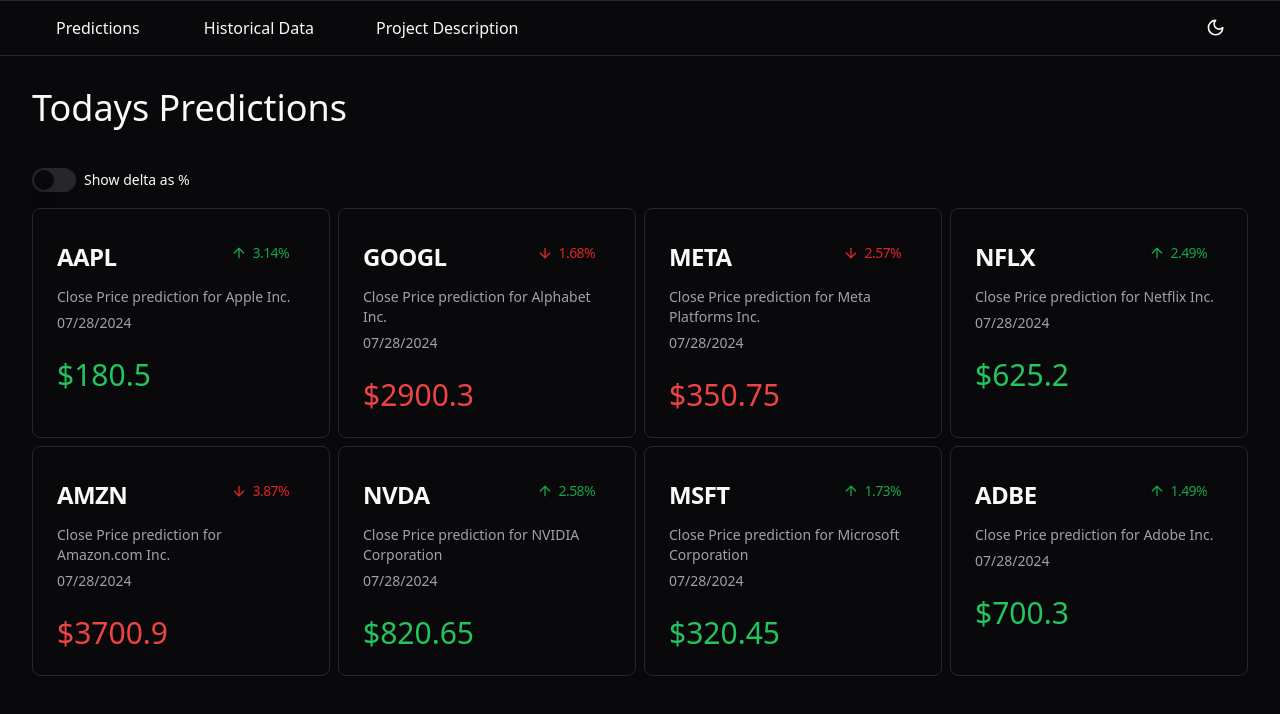
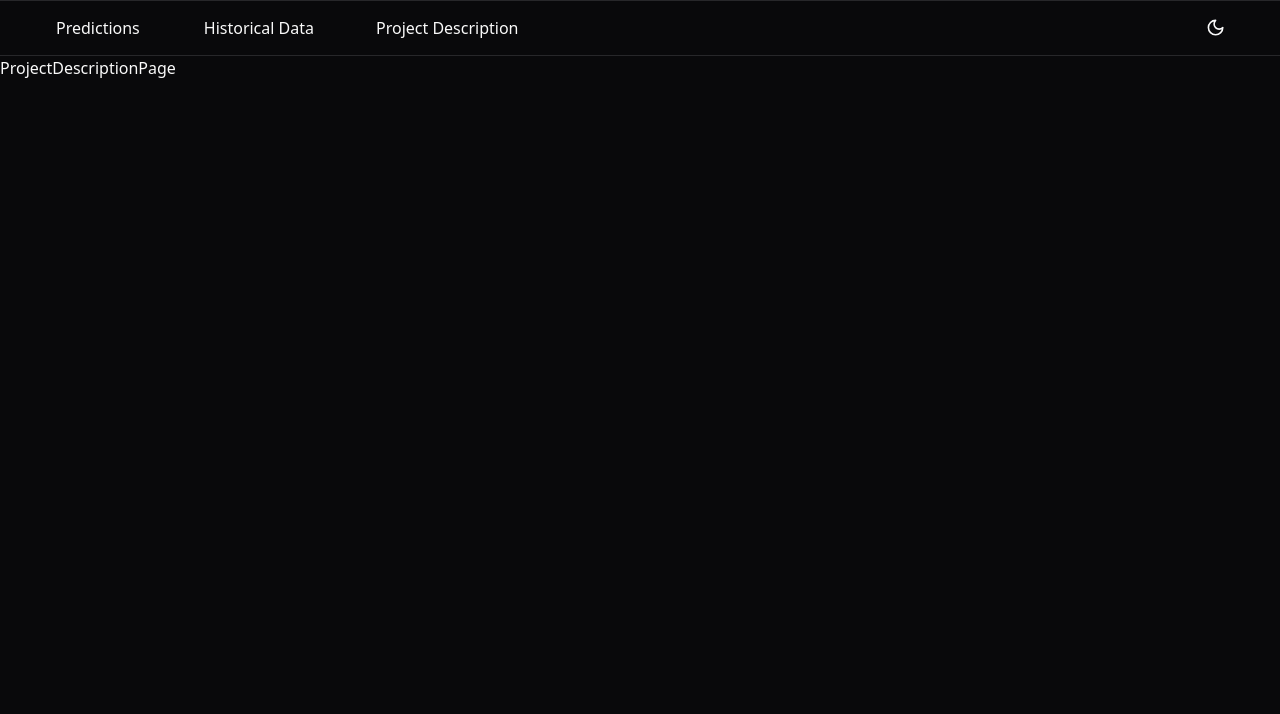
Before and after one commit to jbrijs/faang-finance-frontend, a React (Vite) app: page /project-description in a window 1280 px wide. Shown: the top 714 px of the page. Built offline with nearby package versions, Linux system fonts and the light colour scheme.

Commit message:
router hook up

```diff
--- a/src/App.tsx
+++ b/src/App.tsx
@@ -1,7 +1,7 @@
 import './App.css'
 import { ThemeProvider } from './components/theme-provider'
 import Navbar from './components/navbar'
-import HomePage from './components/home-page'
+import { Outlet } from 'react-router-dom'
 
 
 
@@ -11,7 +11,7 @@
   return (
     <ThemeProvider defaultTheme='dark' storageKey='vite-ui-theme'>
         <Navbar/>
-        <HomePage/>
+        <Outlet/>
     </ThemeProvider>
   )
 }
--- /dev/null
+++ b/src/components/ProjectDescriptionPage.tsx
@@ -0,0 +1,9 @@
+import React from 'react'
+
+const ProjectDescriptionPage = () => {
+  return (
+    <div>ProjectDescriptionPage</div>
+  )
+}
+
+export default ProjectDescriptionPage
--- a/src/components/navbar.tsx
+++ b/src/components/navbar.tsx
@@ -10,6 +10,7 @@
 
 import React from "react";
 import { ModeToggle } from "./mode-toggle";
+import { useNavigate } from "react-router-dom";
 
 const companies = [
   "Adobe",
@@ -23,6 +24,11 @@
 ];
 
 function navbar() {
+  const navigate = useNavigate()
+
+  const handleProjectDescriptionClick = () => {
+    navigate('/project-description')
+  }
   return (
     <Menubar className="rounded-none border-x-0 h-14">
       <div className="flex flex-row justify-between w-full mx-10">
@@ -48,7 +54,7 @@
               <MenubarItem>All Companies</MenubarItem>
             </MenubarContent>
           </MenubarMenu>
-          <p className="font-medium hover:cursor-default rounded px-2.5 py-1.5 active:bg-muted transition-all duration-200 ease-out" onClick={()=> {}}>Project Description</p>
+          <p className="font-medium hover:cursor-default rounded px-2.5 py-1.5 active:bg-muted transition-all duration-200 ease-out" onClick={handleProjectDescriptionClick}>Project Description</p>
         </div>
         <ModeToggle />
       </div>
--- a/src/main.tsx
+++ b/src/main.tsx
@@ -1,10 +1,30 @@
-import React from 'react'
-import ReactDOM from 'react-dom/client'
-import App from './App.tsx'
-import './index.css'
+import React from "react";
+import ReactDOM from "react-dom/client";
+import App from "./App.tsx";
+import "./index.css";
+import { createBrowserRouter, RouterProvider } from "react-router-dom";
+import HomePage from "./components/home-page.tsx";
+import ProjectDescriptionPage from "./components/ProjectDescriptionPage.tsx";
 
-ReactDOM.createRoot(document.getElementById('root')!).render(
+const router = createBrowserRouter([
+  {
+    path: "/",
+    element: <App />,
+    children: [
+      {
+        path: "/",
+        element: <HomePage />,
+      },
+      {
+        path: "project-description",
+        element: <ProjectDescriptionPage />,
+      },
+    ],
+  },
+]);
+
+ReactDOM.createRoot(document.getElementById("root")!).render(
   <React.StrictMode>
-    <App />
-  </React.StrictMode>,
-)
+    <RouterProvider router={router} />
+  </React.StrictMode>
+);
```
